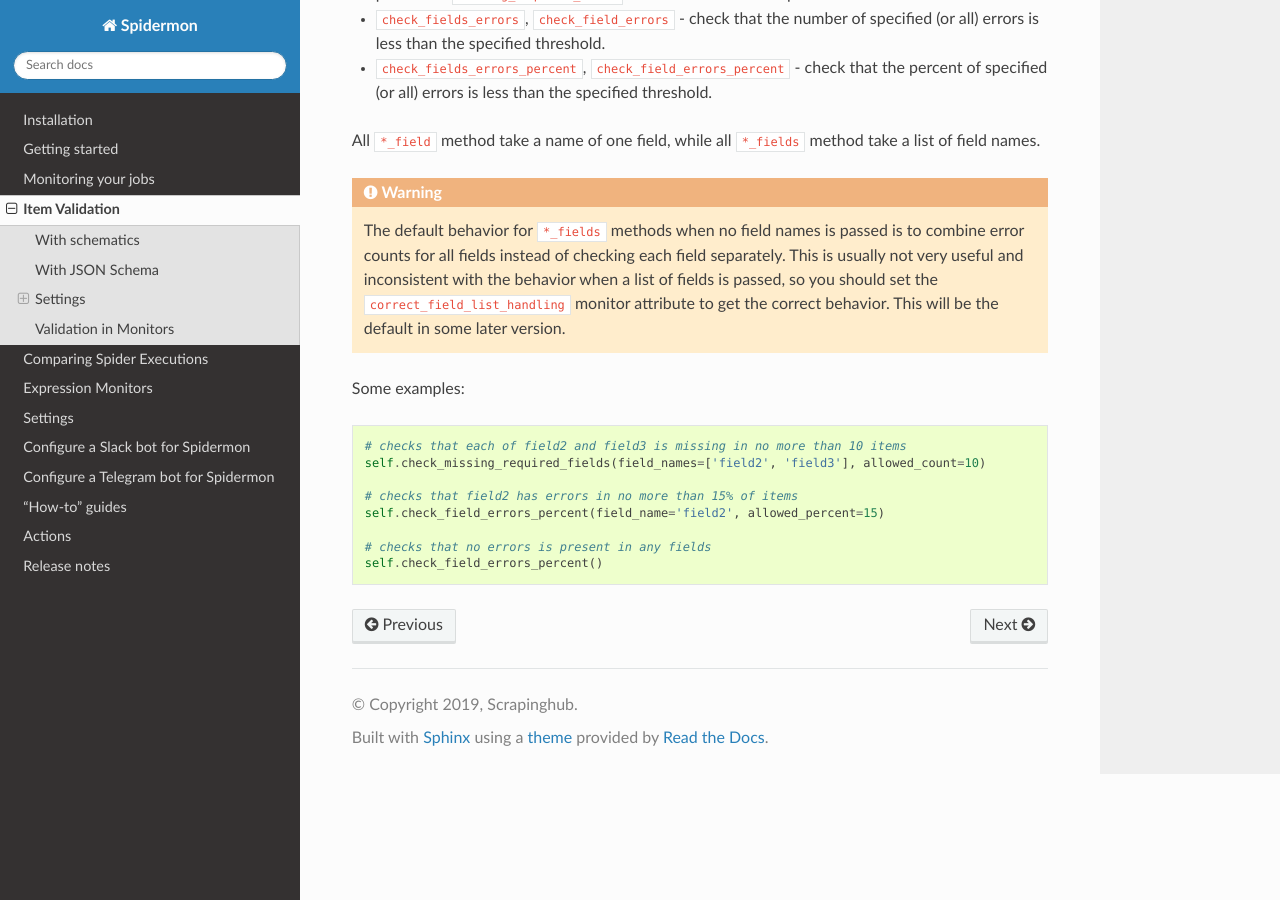
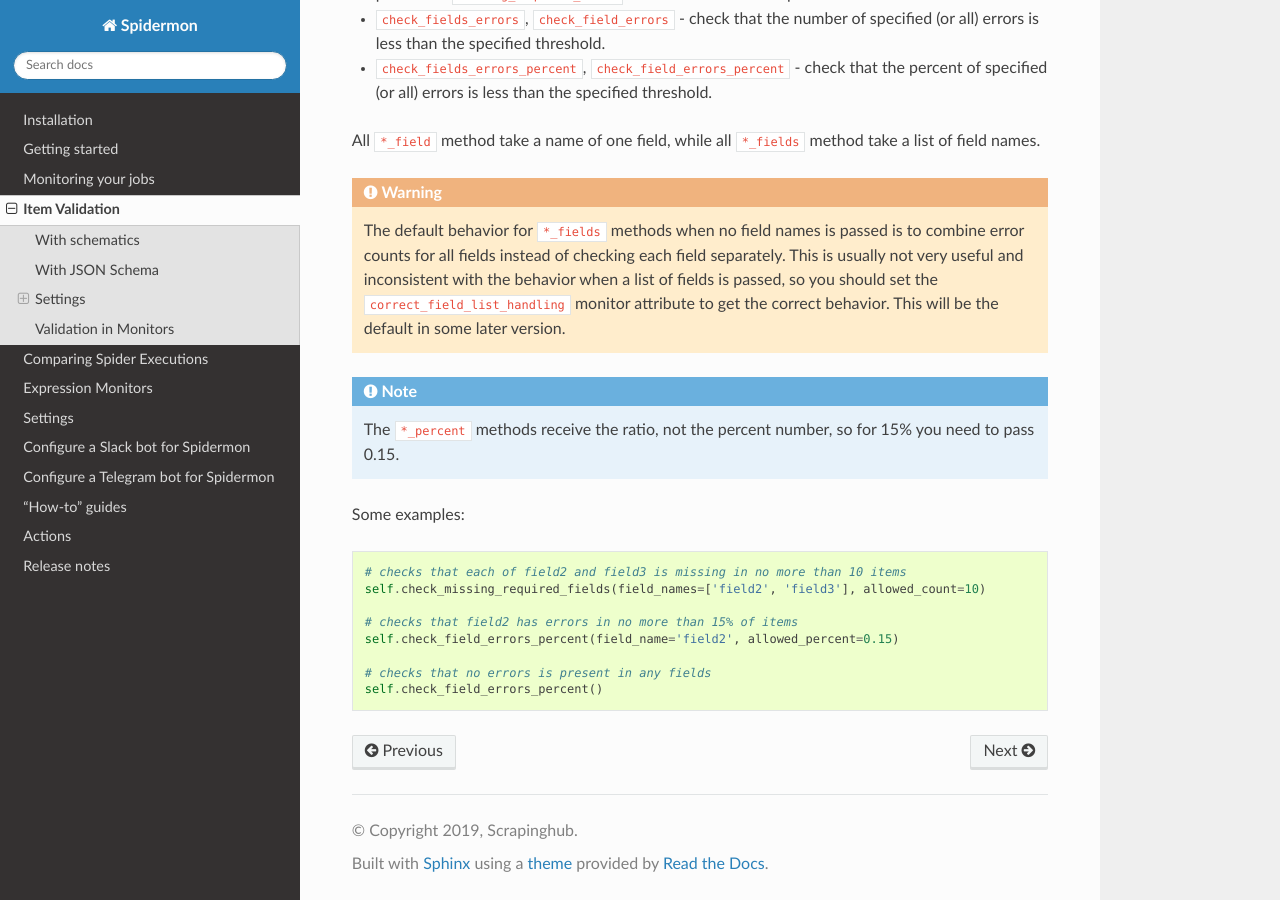
Before and after one commit to scrapinghub/spidermon, a Sphinx documentation site: the page built from docs/source/item-validation.rst, in a window 1280 px wide and 900 px high, scrolled down 3913 px. Built offline with Sphinx 7.4.7 and the Read the Docs theme 2.0.0, drawn with Linux system fonts in a browser that asks for light colours.

Commit message:
Fix docs for check_*_percent field validation methods.

```diff
--- a/docs/source/item-validation.rst
+++ b/docs/source/item-validation.rst
@@ -219,6 +219,8 @@ All ``*_field`` method take a name of one field, while all ``*_fields`` method t
  ``correct_field_list_handling`` monitor attribute to get the correct behavior. This will be the default
  in some later version.
 
+.. note:: The ``*_percent`` methods receive the ratio, not the percent number, so for 15% you need to pass 0.15.
+
 Some examples:
 
 .. code-block:: python
@@ -227,7 +229,7 @@ Some examples:
     self.check_missing_required_fields(field_names=['field2', 'field3'], allowed_count=10)
 
     # checks that field2 has errors in no more than 15% of items
-    self.check_field_errors_percent(field_name='field2', allowed_percent=15)
+    self.check_field_errors_percent(field_name='field2', allowed_percent=0.15)
 
     # checks that no errors is present in any fields
     self.check_field_errors_percent()
```
